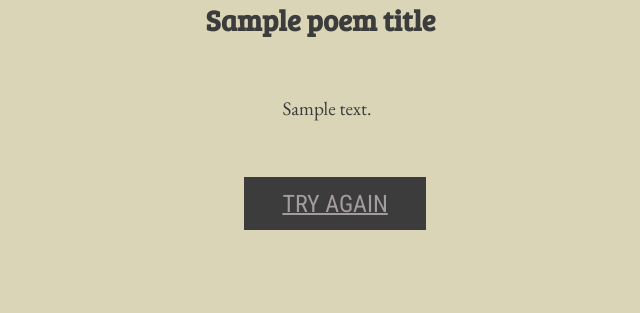
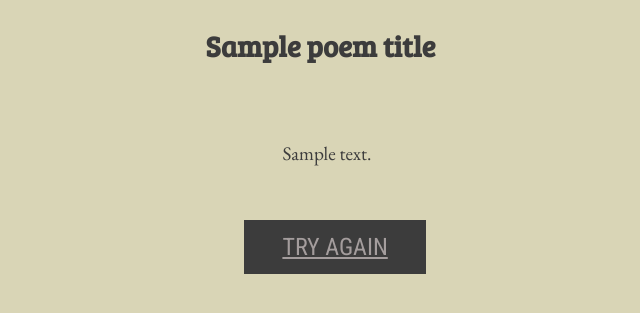
Before and after one commit to aerenchyma/poem-generation, a Flask app: template templates/poem.html in a window 1280 px wide. Shown: the top 313 px of the page, without its empty margins (12-652 px from the left). Run offline with Flask 2, Linux system fonts and the light colour scheme; the template is opened without the code that fills it: most values are stand-ins (such as "Sample title", 1, 10 or a date in 2020).

Commit message:
Better visuals

```diff
--- a/static/css/style.css
+++ b/static/css/style.css
@@ -118,16 +118,19 @@ body {
     padding-left:17%;
     text-align: left; */
     /* text-transform: uppercase; */
-    margin: 5rem 1rem 2rem 1rem;
+    margin: 5rem 5rem 1rem 2rem;
+    padding-top:2%;
+    padding-bottom:1%;
   }
 
   .poetry {
-    line-height: 1.6em;
+    line-height: 1.4em;
     font-size: 1.2rem;
     padding-left:23%;
     /* font-family: "Merriweather", sans-serif; */
     font-family: "EB Garamond", sans-serif;
     /* background-color:rgb(119, 145, 103)); */
+    padding-top:1%;
   }
 
   p {
```
